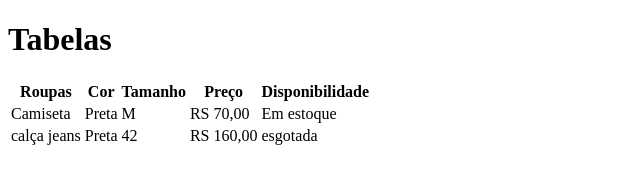
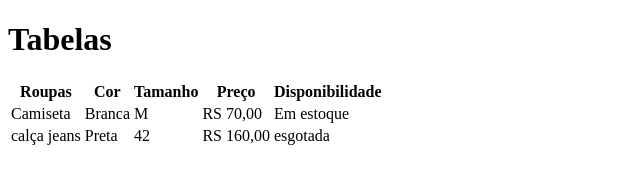
Before and after one commit to Ryan-ferreira/aula-tabela09, a plain HTML site: page index.html in a window 1280 px wide. Shown: the whole page, without its empty margins (0-640 px from the left). Drawn offline with Linux system fonts and the light colour scheme.

Commit message:
cor de preta para branca na blusa

```diff
--- a/index.html
+++ b/index.html
@@ -19,7 +19,7 @@
         </tr>
         <tr>
           <td>Camiseta</td>
-          <td>Preta</td>
+          <td>Branca</td>
           <td>M</td>
           <td>RS 70,00</td>
           <td>Em estoque</td>
```
